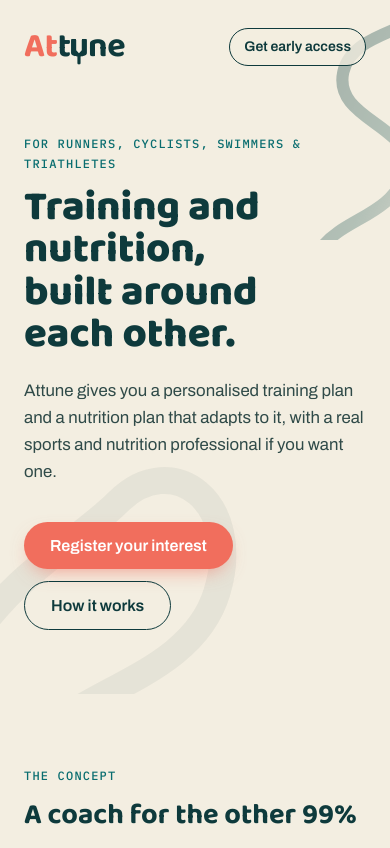
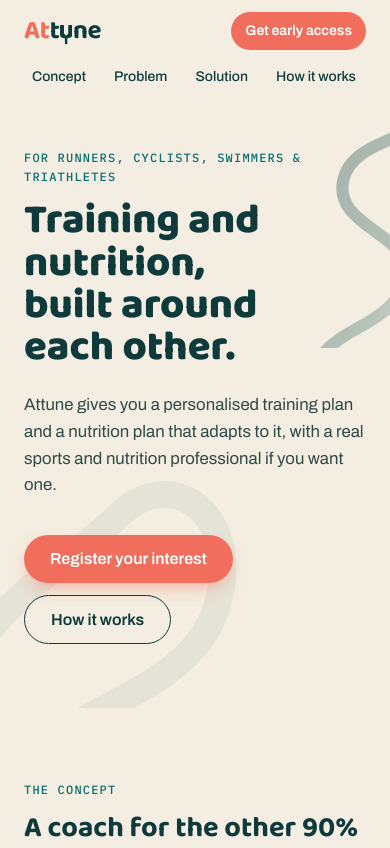
Before and after one commit to margotrneveux-pixel/Attune-Landing-Page, a plain HTML site: page index.html in a window 390 px wide. Shown: the top 848 px of the page. Drawn offline with Linux system fonts and the light colour scheme.

Commit message:
Add sticky section navigation and update concept and training-plan copy
- Sticky top menu linking to the concept, problem, solution and how-it-works
  sections, highlighting the section in view; compact labels on mobile
- "A coach for the other 99%" -> "other 90%" to match the >90% stat
- "AI training plan" -> "Personalised, adaptive training plan"

Co-Authored-By: Claude Opus 5.5 <noreply@anthropic.com>
Claude-Session: https://claude.ai/code/session_018gbxXWSFwjAfkBAot4Xtm9

```diff
--- a/index.html
+++ b/index.html
@@ -4,9 +4,9 @@
   <meta charset="utf-8" />
   <meta name="viewport" content="width=device-width, initial-scale=1" />
   <title>Attune · Training and nutrition, built around each other</title>
-  <meta name="description" content="Attune gives amateur endurance athletes an AI training plan and a nutrition plan that adapts to it, with an optional matched sports nutrition professional. Register your interest for early access." />
+  <meta name="description" content="Attune gives amateur endurance athletes a personalised, adaptive training plan and a nutrition plan that adapts to it, with an optional matched sports nutrition professional. Register your interest for early access." />
   <meta property="og:title" content="Attune · Training and nutrition, built around each other" />
-  <meta property="og:description" content="An AI training plan and a nutrition plan that adapts to it, for runners, cyclists, swimmers and triathletes. Register your interest." />
+  <meta property="og:description" content="A personalised, adaptive training plan and a nutrition plan that adapts to it, for runners, cyclists, swimmers and triathletes. Register your interest." />
   <meta property="og:type" content="website" />
   <meta name="theme-color" content="#0E3A3C" />
   <link rel="icon" href="assets/favicon.svg" type="image/svg+xml" />
@@ -21,8 +21,24 @@
     <symbol id="fork" viewBox="0 0 40 65"><path d="M3.5,0 L9.5,0 Q13,0 13,3.5 L13,29 L20,36 L27,29 L27,3.5 Q27,0 30.5,0 L36.5,0 Q40,0 40,3.5 L40,35.75 C40,41 32,44.25 24,44.25 L24,61.3 Q24,65 20,65 Q16,65 16,61.3 L16,44.25 C8,44.25 0,41 0,35.75 L0,3.5 Q0,0 3.5,0 Z" fill="currentColor"/></symbol>
   </svg>
 
+  <!-- Sticky site navigation -->
+  <header class="site-header">
+    <nav class="container nav" aria-label="Main">
+      <a href="#top" class="wordmark" aria-label="Attune, back to top">
+        <span class="wm-at">At</span><span class="wm-tune">t<svg class="wm-fork"><use href="#fork" /></svg>ne</span>
+      </a>
+      <ul class="nav-links">
+        <li><a href="#concept"><span class="nav-the">The </span>concept</a></li>
+        <li><a href="#problem"><span class="nav-the">The </span>problem</a></li>
+        <li><a href="#solution"><span class="nav-the">The </span>solution</a></li>
+        <li><a href="#how-it-works">How it works</a></li>
+      </ul>
+      <a href="#register" class="nav-cta">Get early access</a>
+    </nav>
+  </header>
+
   <!-- Hero -->
-  <header class="hero">
+  <section class="hero" id="top">
     <svg class="ribbon ribbon--hero" viewBox="0 0 600 700" fill="none" aria-hidden="true">
       <defs>
         <linearGradient id="rib1" x1="0" y1="0" x2="1" y2="1">
@@ -37,12 +53,6 @@
       <path d="M20 380 C 40 230, 160 180, 220 120 C 280 60, 360 120, 330 220 C 300 320, 160 330, 120 400" stroke="#0E3A3C" stroke-opacity="0.06" stroke-width="30" stroke-linecap="round" />
     </svg>
 
-    <nav class="container nav">
-      <a href="#" class="wordmark" aria-label="Attune">
-        <span class="wm-at">At</span><span class="wm-tune">t<svg class="wm-fork"><use href="#fork" /></svg>ne</span>
-      </a>
-      <a href="#register" class="nav-link">Get early access</a>
-    </nav>
 
     <div class="container hero-body">
       <p class="eyebrow">For runners, cyclists, swimmers &amp; triathletes</p>
@@ -53,10 +63,10 @@
       </p>
       <div class="hero-cta">
         <a href="#register" class="btn btn--accent">Register your interest</a>
-        <a href="#concept" class="btn btn--ghost">How it works</a>
+        <a href="#how-it-works" class="btn btn--ghost">How it works</a>
       </div>
     </div>
-  </header>
+  </section>
 
   <main>
     <!-- 1. Overview -->
@@ -64,7 +74,7 @@
       <div class="split">
         <div>
           <p class="eyebrow">The concept</p>
-          <h2>A coach for the other 99%</h2>
+          <h2>A coach for the other 90%</h2>
           <p class="body-lg">
             Attune is a training and nutrition coaching app for amateur and recreational endurance athletes.
             It builds your training plan around your goal event, level and target time. Then it builds a
@@ -139,8 +149,8 @@
       <div class="cards cards--3 pillars">
         <article class="card pillar">
           <span class="pillar-num">01</span>
-          <h3>AI training plan</h3>
-          <p>Built around your goal event, current level and target time. Every session has a clear structure and a target pace, not just a distance.</p>
+          <h3>Personalised, adaptive training plan</h3>
+          <p>Built around your goal event, current level and target time, and adjusted as your training actually goes. Every session has a clear structure and a target pace, not just a distance.</p>
         </article>
         <article class="card pillar pillar--accent">
           <span class="pillar-num">02</span>
@@ -177,7 +187,7 @@
         <p class="week-note">Example only. Your targets come from your own plan, body weight and level.</p>
       </figure>
 
-      <div class="how">
+      <div class="how" id="how-it-works">
         <h3 class="how-title">How it works</h3>
         <ol class="steps">
           <li class="step">
--- a/script.js
+++ b/script.js
@@ -72,3 +72,35 @@
       });
   });
 })();
+
+// Sticky nav: add a shadow once the page scrolls, and highlight the link
+// for the section currently in view.
+(function () {
+  var header = document.querySelector(".site-header");
+  var links = Array.prototype.slice.call(document.querySelectorAll(".nav-links a"));
+  var targets = links.map(function (a) {
+    return document.querySelector(a.getAttribute("href"));
+  });
+
+  function update() {
+    header.classList.toggle("is-scrolled", window.scrollY > 8);
+    var offset = header.offsetHeight + 40;
+    var current = -1;
+    targets.forEach(function (el, i) {
+      if (el && el.getBoundingClientRect().top - offset <= 0) current = i;
+    });
+    // "How it works" sits inside the solution section; past the last
+    // target (the sign-up panel), clear the highlight.
+    var register = document.getElementById("register");
+    if (register && register.getBoundingClientRect().top - offset <= 0) current = -1;
+    links.forEach(function (a, i) {
+      a.classList.toggle("is-active", i === current);
+      if (i === current) a.setAttribute("aria-current", "true");
+      else a.removeAttribute("aria-current");
+    });
+  }
+
+  window.addEventListener("scroll", update, { passive: true });
+  window.addEventListener("resize", update);
+  update();
+})();
--- a/styles.css
+++ b/styles.css
@@ -192,7 +192,8 @@ strong {
 
 .btn:focus-visible,
 input:focus-visible,
-.nav-link:focus-visible,
+.nav-links a:focus-visible,
+.nav-cta:focus-visible,
 .wordmark:focus-visible {
   outline: 3px solid var(--accent);
   outline-offset: 3px;
@@ -234,32 +235,91 @@ input:focus-visible,
   height: auto;
 }
 
+/* Sticky site navigation */
+.site-header {
+  position: sticky;
+  top: 0;
+  z-index: 50;
+  background: rgba(243, 238, 225, 0.88);
+  -webkit-backdrop-filter: blur(10px);
+  backdrop-filter: blur(10px);
+  border-bottom: 1px solid transparent;
+  transition: border-color 0.2s, box-shadow 0.2s;
+}
+
+.site-header.is-scrolled {
+  border-bottom-color: var(--border);
+  box-shadow: 0 6px 20px -16px rgba(14, 58, 60, 0.5);
+}
+
 .nav {
   display: flex;
   align-items: center;
-  justify-content: space-between;
-  padding-top: 28px;
-  padding-bottom: 28px;
-  z-index: 2;
+  gap: 24px;
+  padding-top: 18px;
+  padding-bottom: 18px;
 }
 
-.nav-link {
+.nav .wordmark {
+  font-size: 30px;
+}
+
+.nav-links {
+  display: flex;
+  gap: 4px;
+  list-style: none;
+  margin: 0 0 0 auto;
+  padding: 0;
+}
+
+.nav-links a {
+  display: block;
+  padding: 8px 12px;
+  border-radius: 999px;
+  font-size: 15px;
+  font-weight: 500;
+  text-decoration: none;
+  color: var(--ink);
+  white-space: nowrap;
+  transition: background 0.15s, color 0.15s;
+}
+
+.nav-links a::first-letter {
+  text-transform: uppercase;
+}
+
+.nav-links a:hover {
+  background: rgba(14, 58, 60, 0.07);
+}
+
+.nav-links a.is-active {
+  background: var(--ink);
+  color: var(--cream);
+}
+
+.nav-cta {
   font-weight: 600;
   font-size: 15px;
   text-decoration: none;
-  color: var(--ink);
-  border: 1.5px solid var(--ink);
+  color: #fff;
+  background: var(--accent);
   border-radius: 999px;
-  padding: 8px 18px;
-  background: rgba(243, 238, 225, 0.75);
+  padding: 9px 18px;
+  white-space: nowrap;
 }
 
-.nav-link:hover {
-  background: var(--cream);
+.nav-cta:hover {
+  filter: brightness(0.95);
+}
+
+/* Keep section headings clear of the sticky header when jumped to */
+section[id],
+.how[id] {
+  scroll-margin-top: 88px;
 }
 
 .hero-body {
-  padding-top: 72px;
+  padding-top: 64px;
   z-index: 1;
 }
 
@@ -840,6 +900,50 @@ input:focus-visible,
   }
 }
 
+@media (max-width: 760px) {
+  .nav {
+    flex-wrap: wrap;
+    gap: 10px 16px;
+    padding-top: 12px;
+    padding-bottom: 10px;
+  }
+
+  .nav .wordmark {
+    font-size: 26px;
+  }
+
+  .nav-cta {
+    margin-left: auto;
+  }
+
+  .nav-links {
+    order: 3;
+    width: calc(100% + 48px);
+    margin: 0 -24px;
+    padding: 0 20px 2px;
+    overflow-x: auto;
+    scrollbar-width: none;
+  }
+
+  .nav-links::-webkit-scrollbar {
+    display: none;
+  }
+
+  .nav-links a {
+    font-size: 14px;
+    padding: 6px 12px;
+  }
+
+  .nav-the {
+    display: none;
+  }
+
+  section[id],
+  .how[id] {
+    scroll-margin-top: 120px;
+  }
+}
+
 @media (max-width: 560px) {
   :root {
     --chart-h: 150px;
@@ -883,9 +987,9 @@ input:focus-visible,
     padding: 48px 20px;
   }
 
-  .nav-link {
+  .nav-cta {
     font-size: 14px;
-    padding: 7px 14px;
+    padding: 8px 14px;
   }
 }
 
```
Also changed, not shown: 1 other file.
